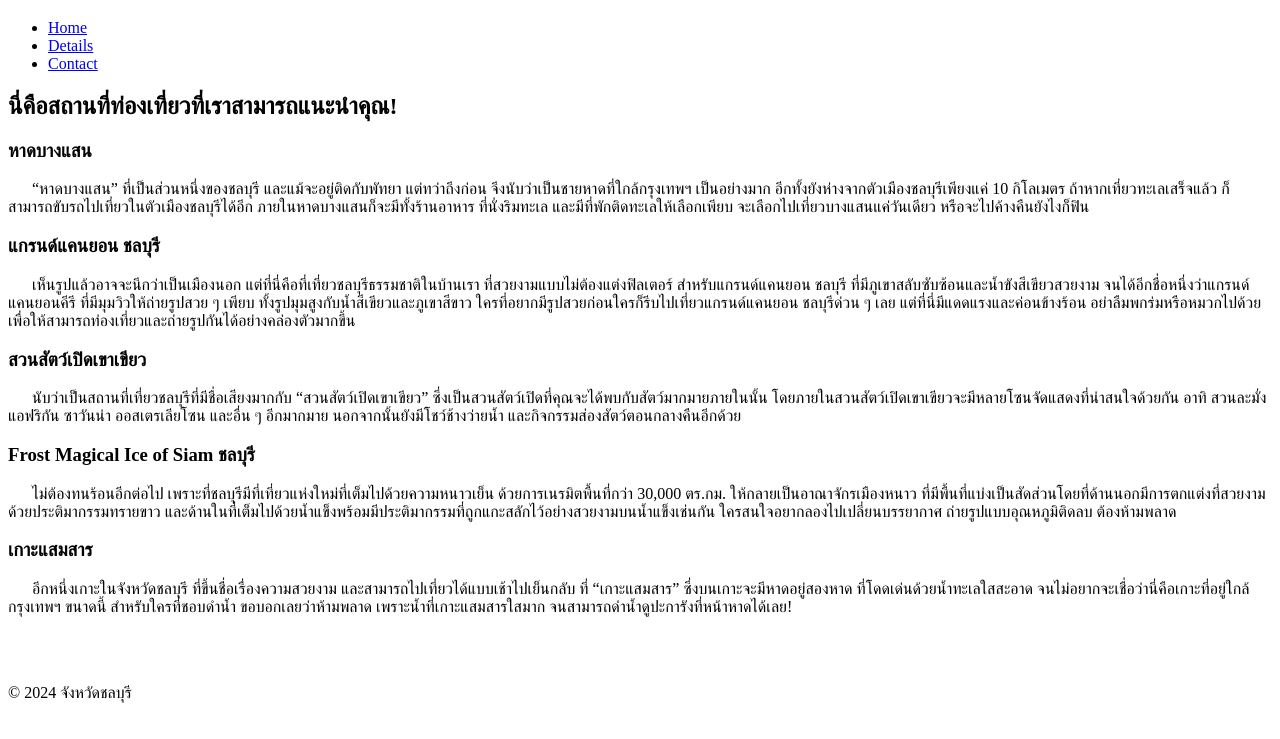
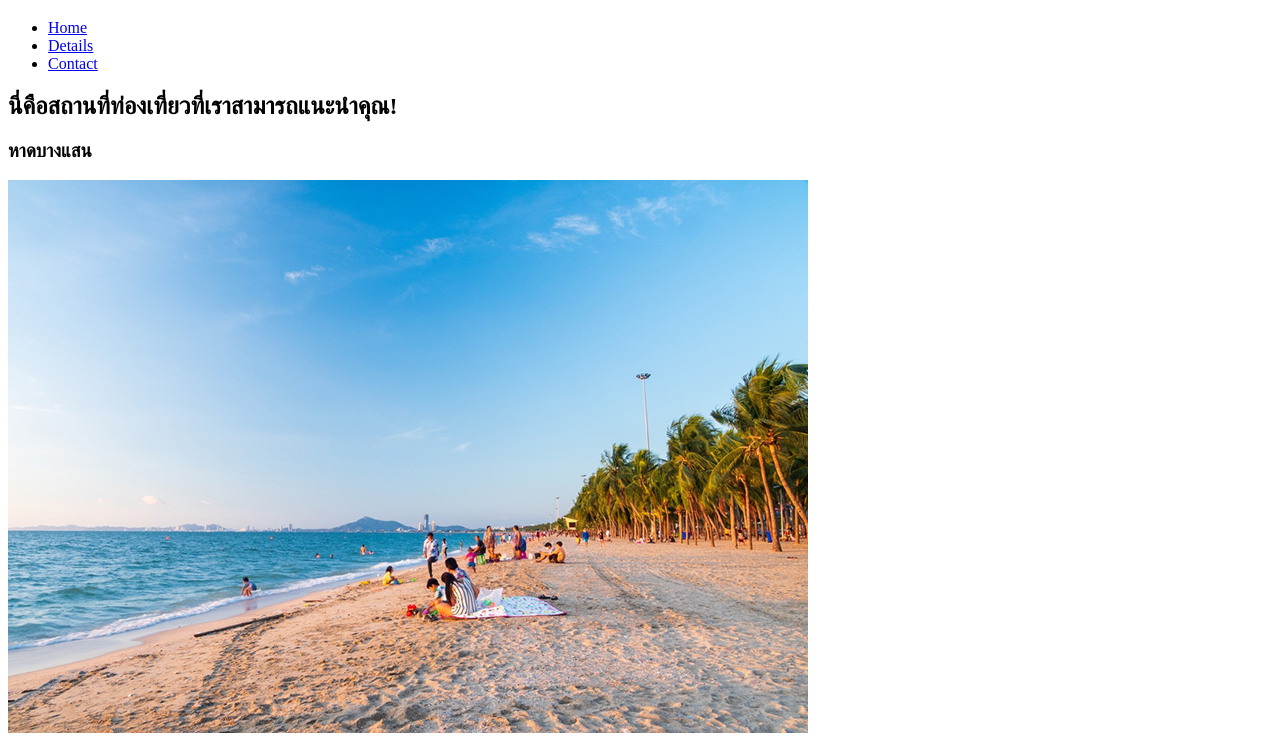
Before and after one commit to nafnkuy/my-hometown2-web, a plain HTML site: page details.html in a window 1280 px wide. Shown: the part 61-800 px from the top of the page. Drawn offline with Linux system fonts and the light colour scheme.

Commit message:
ใส่รูปtwo

```diff
--- a/details.html
+++ b/details.html
@@ -22,6 +22,9 @@
             <h2>นี่คือสถานที่ท่องเที่ยวที่เราสามารถแนะนำคุณ!</h2>
             <article>
                 <h3>หาดบางแสน</h3>
+                <!-- ภาพสถานที่ท่องเที่ยวที่ 1 -->
+                <img src="images/two.jpg" alt="หาดบางแสน">
+                <!-- แหล่งที่มาของภาพ https://travel.kapook.com/view270751.html -->
                 <p> &nbsp;&nbsp;&nbsp;&nbsp;&nbsp;&nbsp;“หาดบางแสน” ที่เป็นส่วนหนึ่งของชลบุรี และแม้จะอยู่ติดกับพัทยา แต่ทว่าถึงก่อน จึงนับว่าเป็นชายหาดที่ใกล้กรุงเทพฯ เป็นอย่างมาก อีกทั้งยังห่างจากตัวเมืองชลบุรีเพียงแค่ 10 กิโลเมตร ถ้าหากเที่ยวทะเลเสร็จแล้ว ก็สามารถขับรถไปเที่ยวในตัวเมืองชลบุรีได้อีก ภายในหาดบางแสนก็จะมีทั้งร้านอาหาร ที่นั่งริมทะเล และมีที่พักติดทะเลให้เลือกเพียบ จะเลือกไปเที่ยวบางแสนแค่วันเดียว หรือจะไปค้างคืนยังไงก็ฟิน</p>
             </article>
             <article>
```
